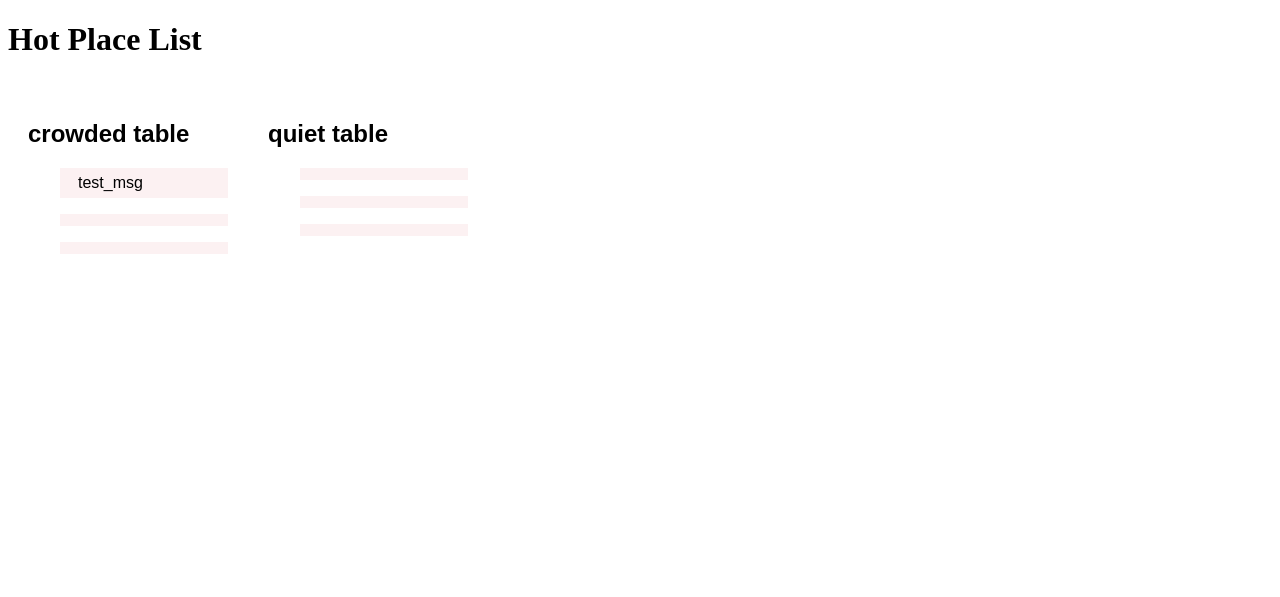
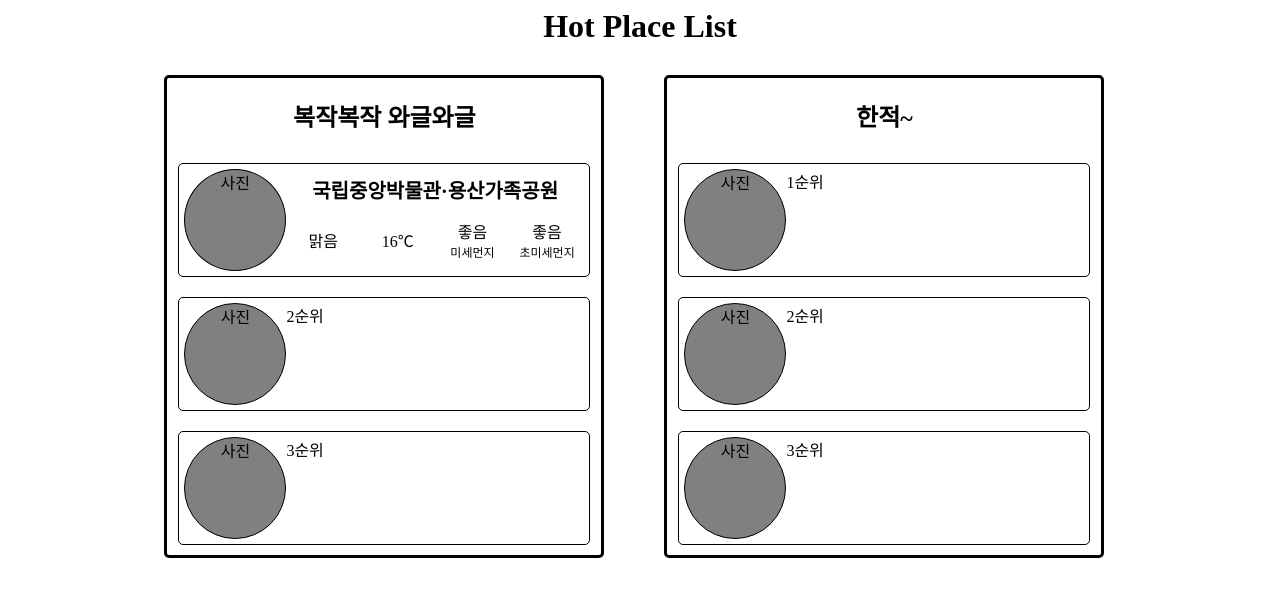
Before and after one commit to poriz/hp_2, a Django app: page /main/ in a window 1280 px wide. Shown: the top 597 px of the page. Run offline with Django 4.2, Linux system fonts and the light colour scheme; data that the repository does not hold is empty.

Commit message:
html/css 1차 버전

```diff
--- a/hp_2site/main/templates/main/index.html
+++ b/hp_2site/main/templates/main/index.html
@@ -1,57 +1,58 @@
 <!DOCTYPE html>
-<html lang="en">
+<html lang="ko">
 <head>
     <meta charset="UTF-8">
-    <title>임시 페이지입니다.</title>
-
-    <style>
-        ul{
-            margin: 10px;
-            padding: 10px;
-            font-family: sans-serif;
-            width: 200px;
-        }
-        li{
-            list-style:none; /* Disable the normal item numbering */
-            position:relative; /* Create a positioning context */
-            margin:0 0 16px 2em; /* Give each list item a left margin to make room for the numbers */
-            padding:6px 18px; /* Add some spacing around the content */
-            background:rgba(221, 122, 129, 0.1);
-        }
-
-        .crowded{
-            float:left;
-            width:200px;
-            height:100px;
-
-        }
-        .quiet{
-            display:inline-block;
-            width:200px;
-            height:100px;
-        }
-    </style>
+    <meta name="viewport" content="width=device-width, initial-scale=1.0">
+    <title>HP2</title>
+    <link rel="stylesheet" href="style.css">
 </head>
 <body>
-    <h1>Hot Place List</h1>
-    <ul class = 'crowded'>
-        <h2>crowded table</h2>
-        <li>test_msg</li>
-        <li>{{AREA_INFO.1}}</li>
-        <li>{{AREA_INFO.2}}</li>
-    </ul>
-
-
-    <ul class = 'quiet'>
-        <h2>quiet table</h2>
-        <li>{{AREA_INFO.0}}</li>
-        <li>{{AREA_INFO.1}}</li>
-        <li>{{AREA_INFO.2}}</li>
-    </ul>
-
-
-
+    <h1 style="text-align: center;">Hot Place List</h1>
+    <div class="main-container">
+        <div class="section-container">
+            <h2>복작복작 와글와글</h2>
+            <div class="place-container">
+                <div class="photo">사진</div>
+                <div class="place-info">
+                    <div class="place-name">국립중앙박물관·용산가족공원</div>
+                    <div class="detail-container">
+                        <div style="flex:1">맑음</div>
+                        <div style="flex:1">16℃</div>
+                        <div class="fine-dust" style="flex:1">
+                            <p style="margin: 0px;">좋음</p>
+                            <p style="margin: 0px; font-size: 12px;">미세먼지</p>
+                        </div>
+                        <div class="ultrafine dustr" style="flex:1">
+                            <p style="margin: 0px;">좋음</p>
+                            <p style="margin: 0px; font-size: 12px;">초미세먼지</p>
+                        </div>
+                    </div>
+                </div>
+            </div>
+            <div class="place-container">
+                <div class="photo">사진</div>
+                2순위
+            </div>
+            <div class="place-container">
+                <div class="photo">사진</div>
+                3순위
+            </div>
+        </div>
+        <div class="section-container">
+            <h2>한적~</h2>
+            <div class="place-container">
+                <div class="photo">사진</div>
+                1순위
+            </div>
+            <div class="place-container">
+                <div class="photo">사진</div>
+                2순위
+            </div>
+            <div class="place-container">
+                <div class="photo">사진</div>
+                3순위
+            </div>
+        </div>
+    </div>
 </body>
 </html>
-
-<!--편의상 만들어둔 테스트 페이지입니다. 수정 필요>
--- /dev/null
+++ b/hp_2site/main/templates/main/style.css
@@ -0,0 +1,76 @@
+h1 {
+    margin: auto;
+}
+
+.main-container {
+    width: 1000px;
+    /* height: 200px; */
+    margin-left: 10%;
+    margin-top: 30px;
+
+    display: flex;
+    flex-direction: row;
+}
+
+.section-container{
+    width: 440px;
+    margin: 0% 30px 0% 30px;
+    border: solid black;
+    border-radius: 5px;
+    text-align: center;
+
+    display: flex;
+    flex-direction: column;
+}
+
+.place-container {
+    margin: auto;
+    width: 400px;
+
+    border: solid black 1px;
+    border-radius: 5px;
+    margin-top: 10px;
+    margin-bottom: 10px;
+    padding: 5px;
+
+    display: flex;
+    flex-direction: row;
+}
+
+.photo {
+    background-color: gray;
+    width: 100px;
+    height: 100px;
+
+    border: solid black 1px;
+    border-radius: 50%;
+}
+
+.place-info {
+    width: 300px;
+
+    display: flex;
+    flex-direction: column;
+}
+
+.place-name {
+    width: 100%;
+    height: 40%;
+
+    font-size: 20px;
+    font-weight: 700;
+
+    display : flex;
+    justify-content : center;
+    align-items : center;
+}
+
+.detail-container {
+    width: 100%;
+    height: 60%;
+
+    display: flex;
+    flex-direction: row;
+    justify-content : center;
+    align-items : center;
+}
```
Also changed, not shown: hp_2site/main/templates/main/index_test.html (added, +57 -0 lines), hp_2site/main/templates/main/news_test.html (renamed from hp_2site/main/templates/main/news.html).
